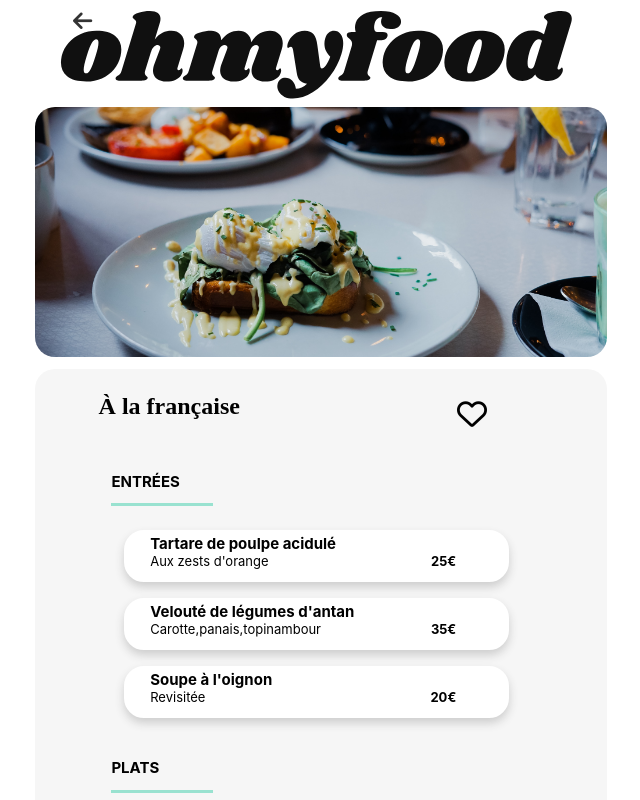
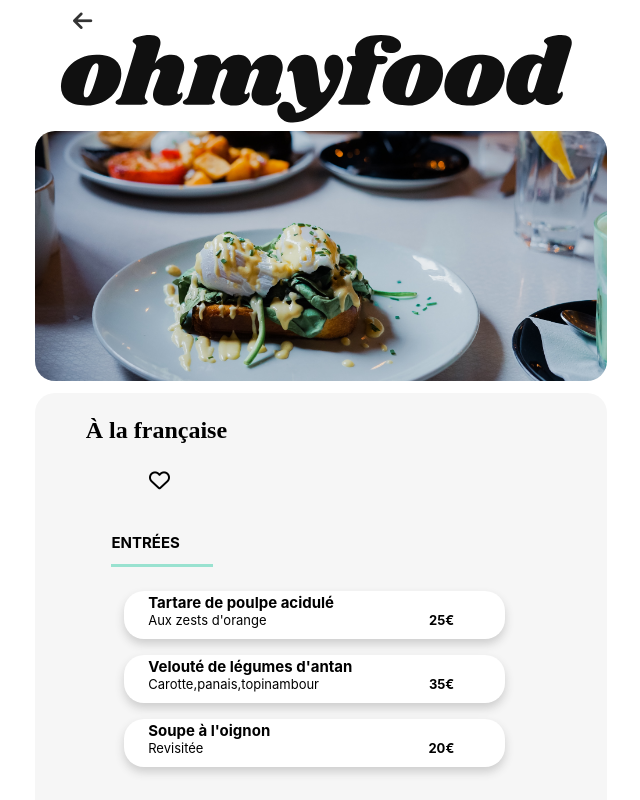
Before and after one commit to hedho/P3--Ohmyfood, a plain HTML site: page Alafrancaise.html in a window 1280 px wide. Shown: the top 800 px of the page, without its empty margins (311-951 px from the left). Drawn offline with Linux system fonts and the light colour scheme; a web font is replaced by a local one.

Commit message:
Update unique.css

```diff
--- a/unique.css
+++ b/unique.css
@@ -82,17 +82,25 @@ z-index: 2;
     margin-left: 5vw;
 }
 
+.title__heart{
+    display: flex;
+    flex-direction: row;
+}
+
 .menu__title{
     font-family: shrikhand;
     font-size: 12px;
     padding-top: 1vh;
-    margin-left: 5vw;
+    margin-left: 4vw;
+    width: 65%;
+
 }
 
 .heart__food{
-    margin-left: 78vw;
-    margin-top: -7vh;
+    position: relative;
     font-size: 21px;
+    margin-top: 3vh;
+    left: 20%;
 }
 
 .heart__food:hover{
@@ -113,7 +121,6 @@ border-bottom: 3px solid #99E2D0;
 
 .food__card{
     display: flex;
-    border: 2px solid #fff;
     border-radius: 20px 20px 20px 20px;
     box-shadow: 0 5px 10px #CDCDCD;
     background-color: #fff;
@@ -180,12 +187,12 @@ border-bottom: 3px solid #99E2D0;
  }
 
  .food__card:hover .food__effect {
-    border: 2px #99E2D0;
     width: 25%;
+    height: auto;
     background-color: #99E2D0;
-    border-radius: 0 15px 15px 0;
     transform: scaleX(1);
 }
+
     .check{
         font-size: 1.1em;
         color: white;
@@ -298,7 +305,7 @@ footer a{
         }
 
         .menu{
-            height: 125vh;
+            height: 130vh;
         }
 
         .menu--2{
@@ -306,11 +313,7 @@ footer a{
             border-radius: 20px 20px;
         }
 
-        .heart__food{
-            margin-left: 68vw;
-            margin-top: -5vh;
-            font-size: 30px;
-        }
+
 
         .food__card{
             width: 75%;
@@ -388,7 +391,7 @@ footer a{
        .svg-logo{
         width: 50%;
 
-        margin-top: 4vh;
+        margin-top: 7vh;
     }
 
     .background__img{
@@ -404,13 +407,10 @@ footer a{
     }
 
     .menu{
-        height: 125vh;
+        height: 130vh;
     }
 
-    .heart__food{
-        margin-left: 33vw;
-        font-size: 30px;
-    }
+
 
     .food__card{
         margin-left: 2vw;
```
